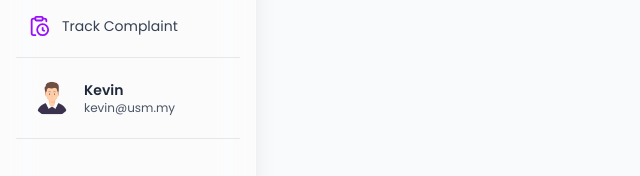
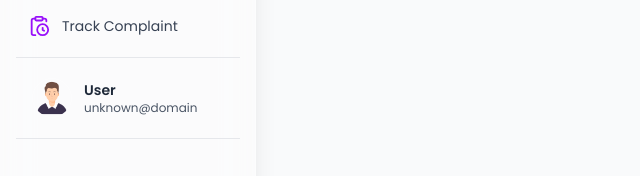
Before and after one commit to angelineyong/CMT322_HostelManagement, a React (Vite) app in the folder frontend/: page / in a window 1280 px wide. Shown: the part 396-572 px from the top of the page, without its empty margins (0-640 px from the left). Built offline with nearby package versions, Linux system fonts and the light colour scheme.

Commit message:
Update Sidebar.tsx

```diff
--- a/frontend/src/components/Sidebar.tsx
+++ b/frontend/src/components/Sidebar.tsx
@@ -2,21 +2,19 @@ import {
   LayoutDashboard,
   BarChart3,
   ClipboardList,
-  FileText,
   Users,
   ChevronLeft,
   ChevronRight,
   LogOut,
   MessageSquare,
-  Ticket,
   House,
   BadgeAlert,
   ClipboardClock,
 } from "lucide-react";
 import { Link, useLocation, useNavigate } from "react-router-dom";
 import logo from "../assets/CampusFix_Logo2.png";
-import userAvatar from "../assets/userAvatar.png";
-import { logout } from "../../utils/auth";
+import defaultAvatar from "../assets/userAvatar.png";
+import { getCurrentUser, logout } from "../../utils/auth";
 
 // ✅ Define prop types for Sidebar
 interface SidebarProps {
@@ -28,6 +26,36 @@ export default function Sidebar({ isOpen, setIsOpen }: SidebarProps) {
   const location = useLocation();
   const navigate = useNavigate();
 
+  const currentUser = getCurrentUser();
+
+  // Load student profile if available
+  let displayName = "User";
+  const displayEmail = currentUser?.email ?? "unknown@domain";
+  let profileImage = defaultAvatar;
+
+  if (currentUser?.role === "student") {
+    try {
+      const key = `hm_student_profile_${currentUser.id}`;
+      const raw = localStorage.getItem(key);
+      if (raw) {
+        const prof = JSON.parse(raw) as {
+          name?: string;
+          profilePicture?: string;
+        };
+        if (prof?.name) displayName = prof.name;
+        if (prof?.profilePicture) profileImage = prof.profilePicture;
+      } else {
+        displayName = "Student";
+      }
+    } catch {
+      // ignore parsing errors
+    }
+  } else if (currentUser?.role === "staff") {
+    displayName = "Staff";
+  } else if (currentUser?.role === "admin") {
+    displayName = "Admin";
+  }
+
   const menuItems = [
     { name: "Overview", icon: LayoutDashboard, path: "/staff/" },
     { name: "Task Assigned", icon: ClipboardList, path: "/staff/task" },
@@ -37,8 +65,6 @@ export default function Sidebar({ isOpen, setIsOpen }: SidebarProps) {
       path: "/staff/performance",
     },
     { name: "Dashboard", icon: BarChart3, path: "/admin/dashboard" },
-    // { name: "Reports", icon: FileText, path: "/admin/reports" },
-    // { name: "Opened Ticket", icon: Ticket, path: "/admin/ticket" },
     { name: "User Management", icon: Users, path: "/admin/userManagement" },
 
     { name: "Home", icon: House, path: "/student/" },
@@ -124,13 +150,16 @@ export default function Sidebar({ isOpen, setIsOpen }: SidebarProps) {
           <div className="border-t border-gray-200 my-3"></div>
 
           {/* User Profile Section */}
-          <div
+          {currentUser?.role === "student" ? (
+            <Link
+              to="/student/profile"
               className={`flex items-center gap-3 transition-all duration-300 ${
                 isOpen ? "px-4 py-2" : "px-2 py-1 justify-center"
-            }`}
+              } hover:bg-purple-100/40 rounded-lg`}
+              title="Edit profile"
             >
               <img
-              src={userAvatar}
+                src={profileImage}
                 alt="User Avatar"
                 className={`rounded-full object-cover border border-white/40 transition-all duration-300 ${
                   isOpen ? "w-10 h-10" : "w-8 h-8"
@@ -139,12 +168,35 @@ export default function Sidebar({ isOpen, setIsOpen }: SidebarProps) {
               {isOpen && (
                 <div className="flex flex-col">
                   <span className="text-sm font-semibold text-gray-800">
-                  Kevin
+                    {displayName}
                   </span>
-                <span className="text-xs text-gray-600">kevin@usm.my</span>
+                  <span className="text-xs text-gray-600">{displayEmail}</span>
+                </div>
+              )}
+            </Link>
+          ) : (
+            <div
+              className={`flex items-center gap-3 transition-all duration-300 ${
+                isOpen ? "px-4 py-2" : "px-2 py-1 justify-center"
+              }`}
+            >
+              <img
+                src={profileImage}
+                alt="User Avatar"
+                className={`rounded-full object-cover border border-white/40 transition-all duration-300 ${
+                  isOpen ? "w-10 h-10" : "w-8 h-8"
+                }`}
+              />
+              {isOpen && (
+                <div className="flex flex-col">
+                  <span className="text-sm font-semibold text-gray-800">
+                    {displayName}
+                  </span>
+                  <span className="text-xs text-gray-600">{displayEmail}</span>
                 </div>
               )}
             </div>
+          )}
 
           <div className="border-t border-gray-200 my-3"></div>
         </div>
```
Lines whose indentation alone changed are shown as unchanged.
